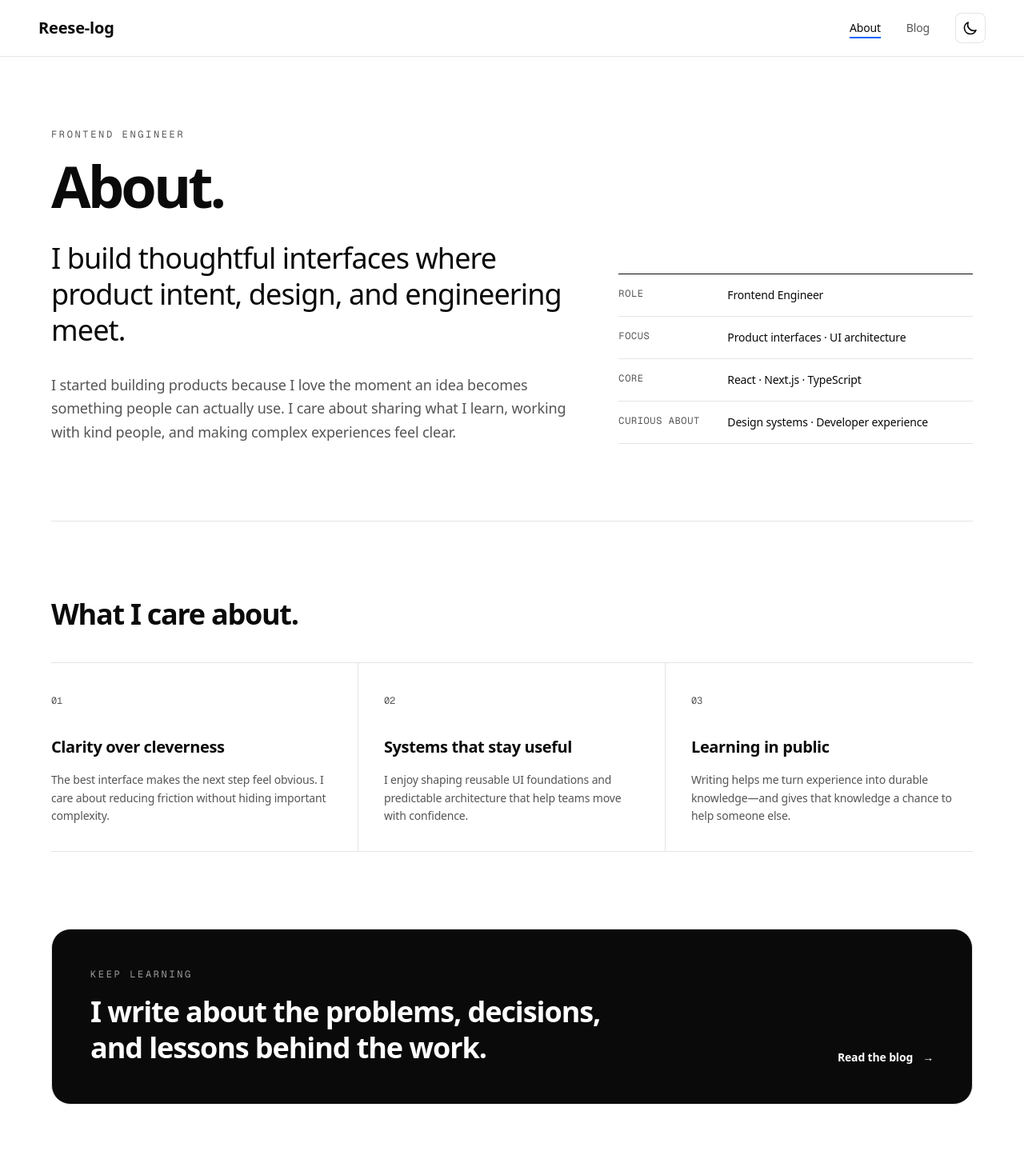
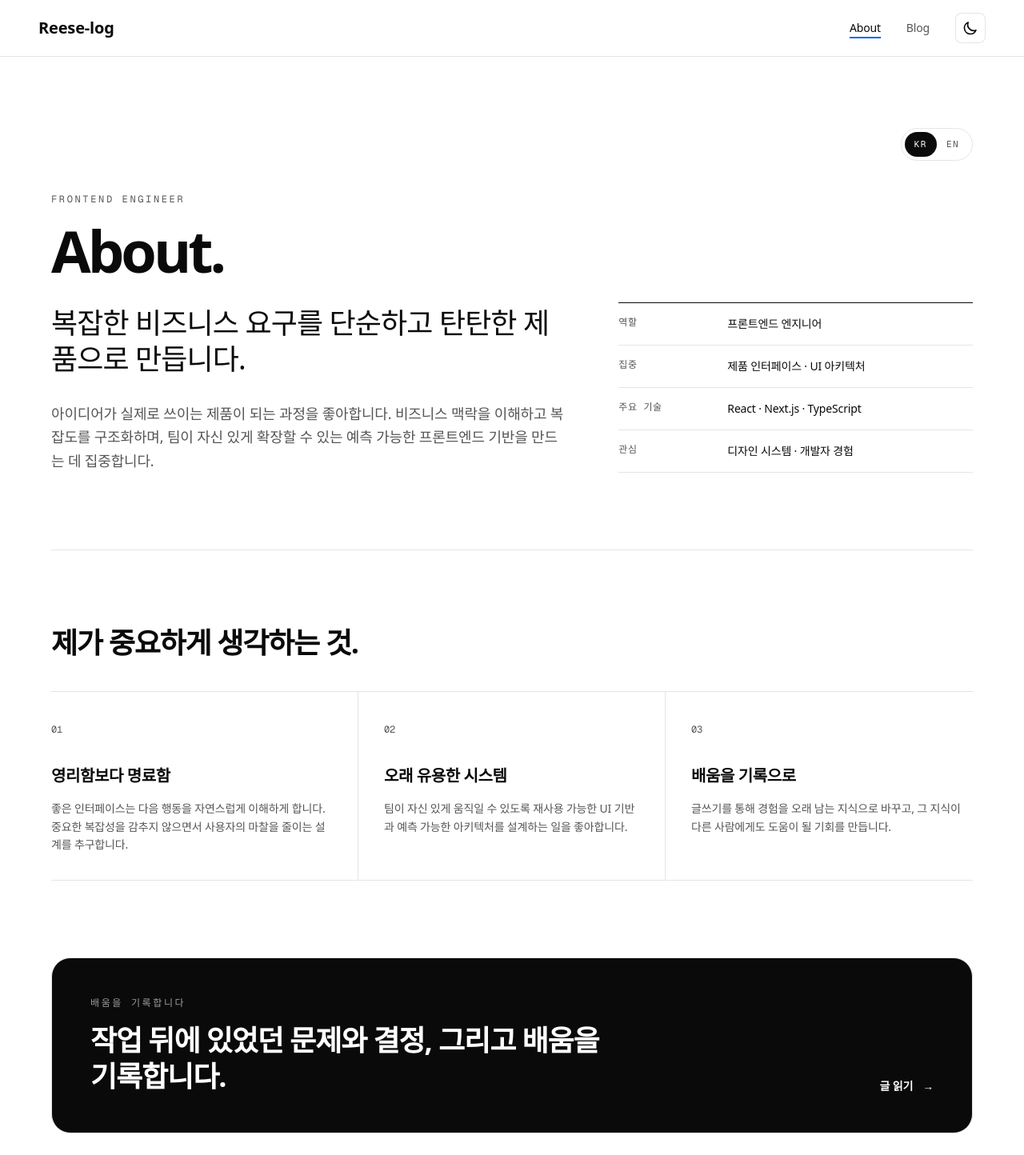
Before and after one commit to reeseo3o/reese-blog, a Next.js app: page /about in a window 1280 px wide. Shown: the top 1444 px of the page at 80% size. Built offline with nearby package versions, Linux system fonts and the light colour scheme; no server answers.

Commit message:
feat: add bilingual about page

```diff
--- a/src/app/about/page.tsx
+++ b/src/app/about/page.tsx
@@ -1,7 +1,62 @@
 import Link from 'next/link';
 import SocialLinks from '@/components/common/SocialLinks';
 
-const principles = [
+const aboutCopy = {
+  ko: {
+    languageLabel: '소개 언어',
+    role: 'Frontend Engineer',
+    title: 'About.',
+    headline: '복잡한 비즈니스 요구를 단순하고 탄탄한 제품으로 만듭니다.',
+    introduction:
+      '아이디어가 실제로 쓰이는 제품이 되는 과정을 좋아합니다. 비즈니스 맥락을 이해하고 복잡도를 구조화하며, 팀이 자신 있게 확장할 수 있는 예측 가능한 프론트엔드 기반을 만드는 데 집중합니다.',
+    profileLabel: '프로필',
+    profile: [
+      { term: '역할', description: '프론트엔드 엔지니어' },
+      { term: '집중', description: '제품 인터페이스 · UI 아키텍처' },
+      { term: '주요 기술', description: 'React · Next.js · TypeScript' },
+      { term: '관심', description: '디자인 시스템 · 개발자 경험' },
+    ],
+    principlesTitle: '제가 중요하게 생각하는 것.',
+    principles: [
+      {
+        number: '01',
+        title: '영리함보다 명료함',
+        description:
+          '좋은 인터페이스는 다음 행동을 자연스럽게 이해하게 합니다. 중요한 복잡성을 감추지 않으면서 사용자의 마찰을 줄이는 설계를 추구합니다.',
+      },
+      {
+        number: '02',
+        title: '오래 유용한 시스템',
+        description:
+          '팀이 자신 있게 움직일 수 있도록 재사용 가능한 UI 기반과 예측 가능한 아키텍처를 설계하는 일을 좋아합니다.',
+      },
+      {
+        number: '03',
+        title: '배움을 기록으로',
+        description:
+          '글쓰기를 통해 경험을 오래 남는 지식으로 바꾸고, 그 지식이 다른 사람에게도 도움이 될 기회를 만듭니다.',
+      },
+    ],
+    ctaEyebrow: '배움을 기록합니다',
+    ctaTitle: '작업 뒤에 있었던 문제와 결정, 그리고 배움을 기록합니다.',
+    ctaLabel: '글 읽기',
+  },
+  en: {
+    languageLabel: 'About language',
+    role: 'Frontend Engineer',
+    title: 'About.',
+    headline: 'I turn complex business needs into simple, resilient products.',
+    introduction:
+      'I enjoy turning ideas into products people can actually use. I focus on understanding the business context, structuring complexity, and building predictable frontend foundations that teams can extend with confidence.',
+    profileLabel: 'Profile',
+    profile: [
+      { term: 'Role', description: 'Frontend Engineer' },
+      { term: 'Focus', description: 'Product interfaces · UI architecture' },
+      { term: 'Core', description: 'React · Next.js · TypeScript' },
+      { term: 'Curious about', description: 'Design systems · Developer experience' },
+    ],
+    principlesTitle: 'What I care about.',
+    principles: [
       {
         number: '01',
         title: 'Clarity over cleverness',
@@ -20,38 +75,70 @@ const principles = [
         description:
           'Writing helps me turn experience into durable knowledge—and gives that knowledge a chance to help someone else.',
       },
-];
+    ],
+    ctaEyebrow: 'Keep learning',
+    ctaTitle: 'I write about the problems, decisions, and lessons behind the work.',
+    ctaLabel: 'Read the blog',
+  },
+} as const;
 
-const profile = [
-  { term: 'Role', description: 'Frontend Engineer' },
-  { term: 'Focus', description: 'Product interfaces · UI architecture' },
-  { term: 'Core', description: 'React · Next.js · TypeScript' },
-  { term: 'Curious about', description: 'Design systems · Developer experience' },
-];
+const languageOptions = [
+  { code: 'ko', label: 'KR', href: '/about' },
+  { code: 'en', label: 'EN', href: '/about?lang=en' },
+] as const;
 
-export default function AboutPage() {
+interface AboutPageProps {
+  searchParams: Promise<{ lang?: string }>;
+}
+
+export default async function AboutPage({ searchParams }: AboutPageProps) {
+  const { lang } = await searchParams;
+  const language = lang === 'en' ? 'en' : 'ko';
+  const copy = aboutCopy[language];
+
   return (
-    <main className="px-6 py-14 md:px-12 md:py-20">
+    <main lang={language} className="px-6 py-14 md:px-12 md:py-20">
       <div className="mx-auto max-w-6xl">
+        <div className="mb-10 flex justify-end" role="group" aria-label={copy.languageLabel}>
+          <div className="inline-flex rounded-full border border-border p-1 font-mono text-[0.7rem] tracking-[0.12em]">
+            {languageOptions.map((option) => (
+              <Link
+                key={option.code}
+                href={option.href}
+                replace
+                scroll={false}
+                aria-current={language === option.code ? 'page' : undefined}
+                className={`rounded-full px-3 py-1.5 transition-colors ${
+                  language === option.code
+                    ? 'bg-foreground text-background'
+                    : 'text-muted hover:text-foreground'
+                }`}
+              >
+                {option.label}
+              </Link>
+            ))}
+          </div>
+        </div>
+
         <header className="grid gap-12 border-b border-border pb-16 lg:grid-cols-12 lg:gap-16 lg:pb-24">
           <div className="lg:col-span-7">
             <p className="mb-5 font-mono text-xs uppercase tracking-[0.22em] text-muted">
-              Frontend Engineer
+              {copy.role}
             </p>
-            <h1 className="mb-8 text-5xl font-semibold tracking-[-0.055em] md:text-7xl">About.</h1>
+            <h1 className="mb-8 text-5xl font-semibold tracking-[-0.055em] md:text-7xl">
+              {copy.title}
+            </h1>
             <p className="max-w-3xl text-2xl font-medium leading-snug tracking-[-0.025em] md:text-4xl md:leading-tight">
-              I build thoughtful interfaces where product intent, design, and engineering meet.
+              {copy.headline}
             </p>
             <p className="mt-8 max-w-2xl text-base leading-relaxed text-muted md:text-lg">
-              I started building products because I love the moment an idea becomes something people
-              can actually use. I care about sharing what I learn, working with kind people, and
-              making complex experiences feel clear.
+              {copy.introduction}
             </p>
           </div>
 
-          <aside className="self-end lg:col-span-5" aria-label="Profile">
+          <aside className="self-end lg:col-span-5" aria-label={copy.profileLabel}>
             <dl className="border-t border-foreground">
-              {profile.map(({ term, description }) => (
+              {copy.profile.map(({ term, description }) => (
                 <div
                   key={term}
                   className="grid grid-cols-[7.5rem_1fr] gap-4 border-b border-border py-4 text-sm"
@@ -66,11 +153,11 @@ export default function AboutPage() {
 
         <section className="py-16 md:py-24">
           <h2 className="mb-10 text-3xl font-semibold tracking-[-0.035em] md:text-4xl">
-            What I care about.
+            {copy.principlesTitle}
           </h2>
 
           <div className="grid border-t border-border md:grid-cols-3">
-            {principles.map((principle) => (
+            {copy.principles.map((principle) => (
               <article
                 key={principle.number}
                 className="border-b border-border py-8 md:border-r md:px-8 md:last:border-r-0 md:first:pl-0 md:last:pr-0"
@@ -86,14 +173,14 @@ export default function AboutPage() {
         <section className="grid gap-8 rounded-3xl border border-border bg-foreground p-8 text-background md:grid-cols-[1fr_auto] md:items-end md:p-12">
           <div>
             <p className="mb-4 font-mono text-xs uppercase tracking-[0.22em] opacity-60">
-              Keep learning
+              {copy.ctaEyebrow}
             </p>
             <h2 className="max-w-2xl text-2xl font-semibold leading-tight tracking-[-0.03em] md:text-4xl">
-              I write about the problems, decisions, and lessons behind the work.
+              {copy.ctaTitle}
             </h2>
           </div>
           <Link href="/blog" className="group inline-flex items-center gap-3 text-sm font-semibold">
-            Read the blog
+            {copy.ctaLabel}
             <span className="transition-transform group-hover:translate-x-1" aria-hidden="true">
               →
             </span>
```
Lines whose indentation alone changed are shown as unchanged.
